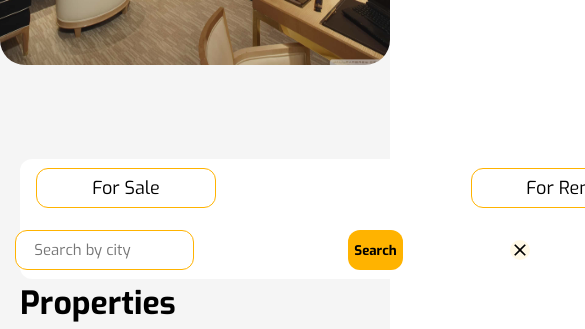
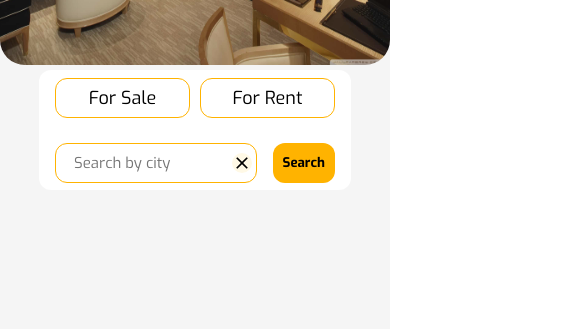
Before and after one commit to AhmedAmgadElsharkawy/Real-Estate-Property-Management, a React (Vite) app in the folder client/: page / in a window 390 px wide. Shown: the part 305-634 px from the top of the page, 585 px wide, since content can reach past the window. Built offline with nearby package versions, Linux system fonts and the light colour scheme.

Commit message:
fixing the search div css in the home page at 700px width

```diff
--- a/client/src/pages/Home/Home.module.css
+++ b/client/src/pages/Home/Home.module.css
@@ -402,29 +402,31 @@
         font-size: 20px;
     }
     .searchDev {
-        position: absolute;
-        top: 55%;
-        left: 20px;
-        width: 400px;
+        position: static;
+        height: 120px;
+        width: 80%;
+        margin-left: 10%;
         display: grid;
-        grid-template-columns: repeat(6, 1fr);
-        column-gap: 5px;
-        row-gap: 5px;
-        background-color: white;
-        height: 120px;
+        grid-template-columns: repeat(4, 1fr);
+        grid-template-rows: repeat(2, 1fr);
     }
     .removedIcon {
         display: none;
     }
     .searchInput {
         height: 40px;
-        width: 307px;
+        width: 100%;
         border-radius: 12px;
         border: #FFB300;
         border: 1px solid #FFB300;
         text-indent: 18px;
         font-size: 15px;
-        grid-column: span 5;
+        margin-right: -7%;
+    }
+
+    .inputAndDeleteDiv {
+        width: 100%;
+        grid-column: span 3;
     }
 
     .removedIcon {
@@ -432,26 +434,22 @@
     }
 
     .clearInputButton {
-        display: none;
-        position: absolute;
-        left: 490px;
-        font-size: small;
-        background-color: #FFF9E6;
-        border-radius: 50%;
-        border: none;
+        position: relative;
+        left: -5%;
         display: flex;
         align-items: center;
+        z-index: 3;
     }
 
     .searchButton {
-        width: 55px;
         height: 40px;
+        width: 100%;
         &:hover {
             background-color: #ff9900;
         }
     }
     .searchBarDev {
-        width: 180px;
+        width: 100%;
         height: 40px;
         border-radius: 12px;
         border: 1px solid #FFB300;
@@ -461,7 +459,7 @@
         &:hover {
             background-color: #FFF9E6;
         }
-        grid-column:span 3;
+        grid-column:span 2;
     }
     .properties {
         padding: 170px 0px 50px 20px;
```
